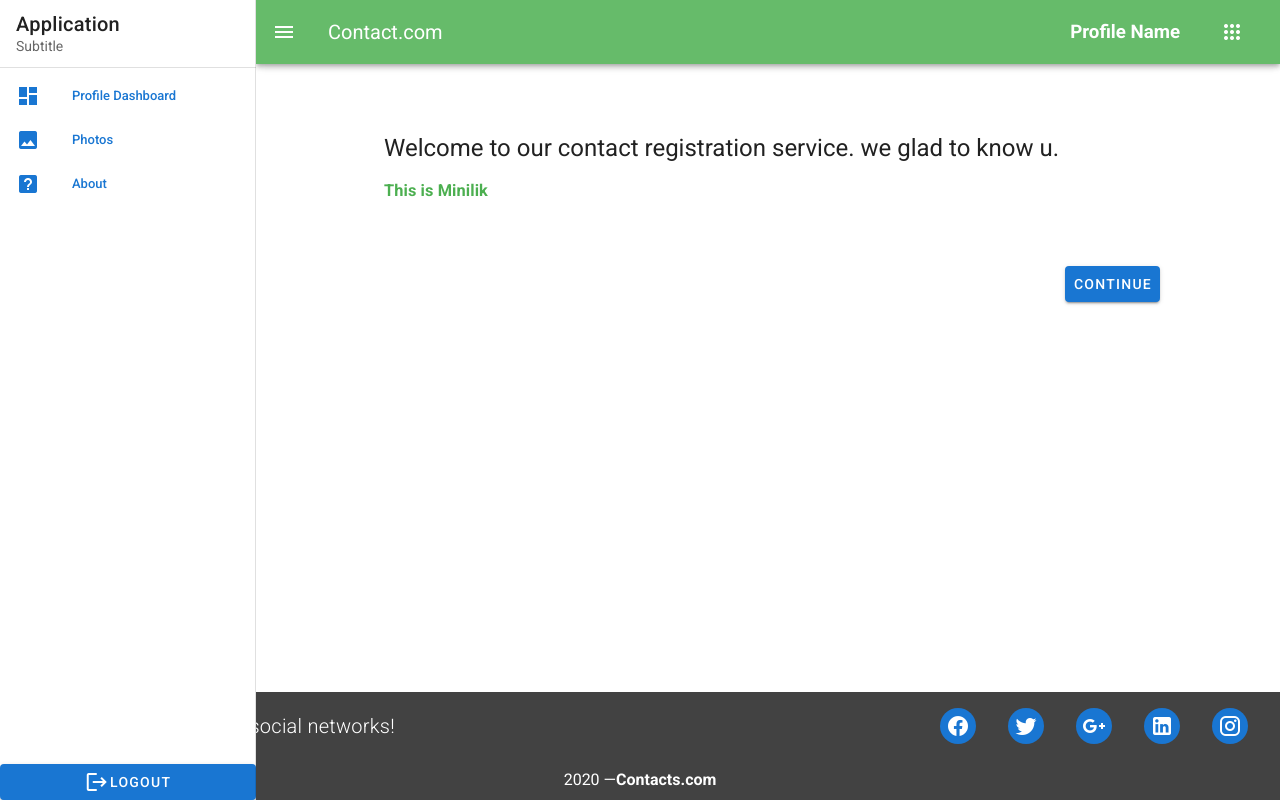
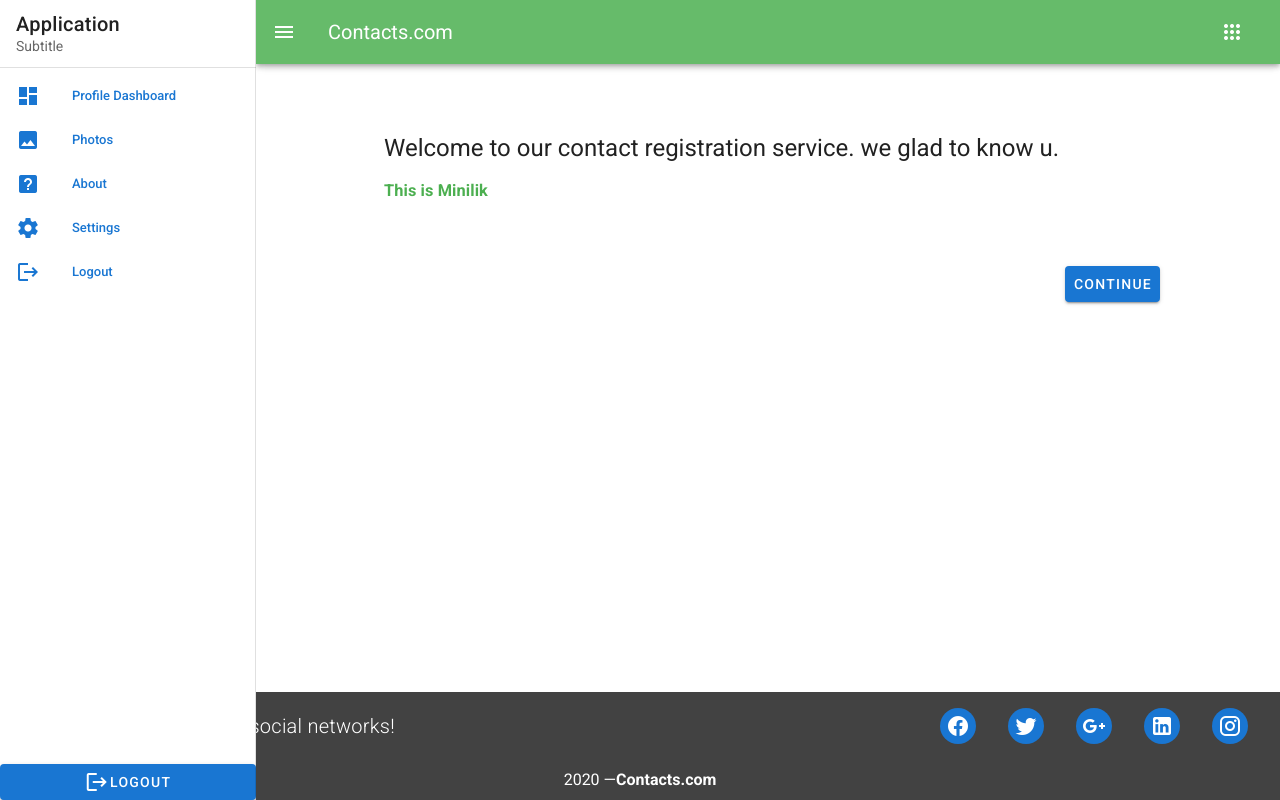
Before and after one commit to minilikmila/syncro-project, a Nuxt app: page / in a window 1280 px wide. Both pictures are taken after a click on the button 28 px from the left and 32 px from the top of the page. Built offline with nearby package versions, Linux system fonts and the light colour scheme.

Commit message:
Minor change is commited

```diff
--- a/layouts/default.vue
+++ b/layouts/default.vue
@@ -33,7 +33,8 @@
     <template v-slot:append d>
         <div>
          <v-layout>
-            <v-btn block class="primary"> <v-icon>mdi-logout</v-icon> Logout</v-btn>
+            <v-btn block class="primary" @click="logout"
+            > <v-icon>mdi-logout</v-icon> Logout</v-btn>
          </v-layout>
         </div>
       </template>
@@ -58,6 +59,7 @@
       :clipped-left="clipped"
       fixed
       app
+
       class="green lighten-1"
     >
       <v-app-bar-nav-icon @click.stop="drawer = !drawer" class="white--text"/>
@@ -65,7 +67,11 @@
       <v-toolbar-title v-text="title" class="white--text" />
 
       <v-spacer />
-      <h3 class="white--text mr-5">Profile Name</h3>
+     <div class="white--text mr-12 userbar">
+        <h3 class="title">{{$store.getters.username}}</h3>
+        <p class="subtitle">{{$store.getters.email}}</p>
+     </div>
+
       <div class="text-center">
     <v-menu offset-y
             open-delay="1"
@@ -149,11 +155,13 @@ export default {
       clipped: false,
       drawer: false,
       fixed: false,
-      title: "Contact.com",
+      title: "Contacts.com",
       items: [
           { title: 'Profile Dashboard', icon: 'mdi-view-dashboard' },
           { title: 'Photos', icon: 'mdi-image' },
           { title: 'About', icon: 'mdi-help-box' },
+          { title: 'Settings', icon: 'mdi-cog'},
+          { title: 'Logout', icon: 'mdi-logout'}
         ],
          icons: [
         'mdi-facebook',
@@ -168,10 +176,33 @@ export default {
     follow(index){
       if(this.items[index].title == 'Profile Dashboard')
        this.$router.push('/dashboard')
-      else if(this.items[index].title == 'Photos')
-       this.$router.push('/index')
-      else if (this.items[index].title == 'About')
-       this.$router.push('/signin')    }
+      // else if(this.items[index].title == 'Photos')
+      //  this.$router.push('/index')
+      // else if (this.items[index].title == 'About')
+      //  this.$router.push('/signin')
+      else if(this.items[index].title == 'Settings')
+      {
+          this.$router.push('/accsetting/' + this.$store.getters.userId)
+          // console.log("Settings");
+          // this.setting();
+      }
+      else if(this.items[index].title == 'Logout')
+       {
+         this.logout();
+       }
+       },
+
+       // perform logging out the user from its account
+       logout(){
+         this.$store.commit('setUserId', '');
+         this.$store.commit('setUsername', '');
+         this.$store.commit('setEmail', '')
+         this.$store.commit('setToken', '')
+         this.$store.commit('setPassword', '')
+         this.$store.commit('addContacts', '')
+         this.$router.push('/signin');
+       },
+       // setting is commited
   }
 }
 </script>
@@ -180,5 +211,8 @@ export default {
   /* background-color: rgba(0, 67, 89, 0.3); */
 /* background-image: url('../assets/image/test.jpg'); */
 }
+.userbar{
+  /* margin-left: 70%; */
+}
 
 </style>
--- a/layouts/error.vue
+++ b/layouts/error.vue
@@ -24,7 +24,7 @@ export default {
   data () {
     return {
       pageNotFound: '404 Not Found',
-      otherError: 'An error occurred'
+      otherError: 'An error occurred please try again'
     }
   },
   head () {
--- a/nuxt.config.js
+++ b/nuxt.config.js
@@ -2,9 +2,7 @@ import colors from 'vuetify/es5/util/colors'
 
 export default {
   mode:'universal',
-  /*
-  ** Headers of the page
-  */
+  //** Headers of the page
   head: {
     titleTemplate: '%s | ' + process.env.npm_package_name,
     title: 'contacts' || process.env.npm_package_name,
```
